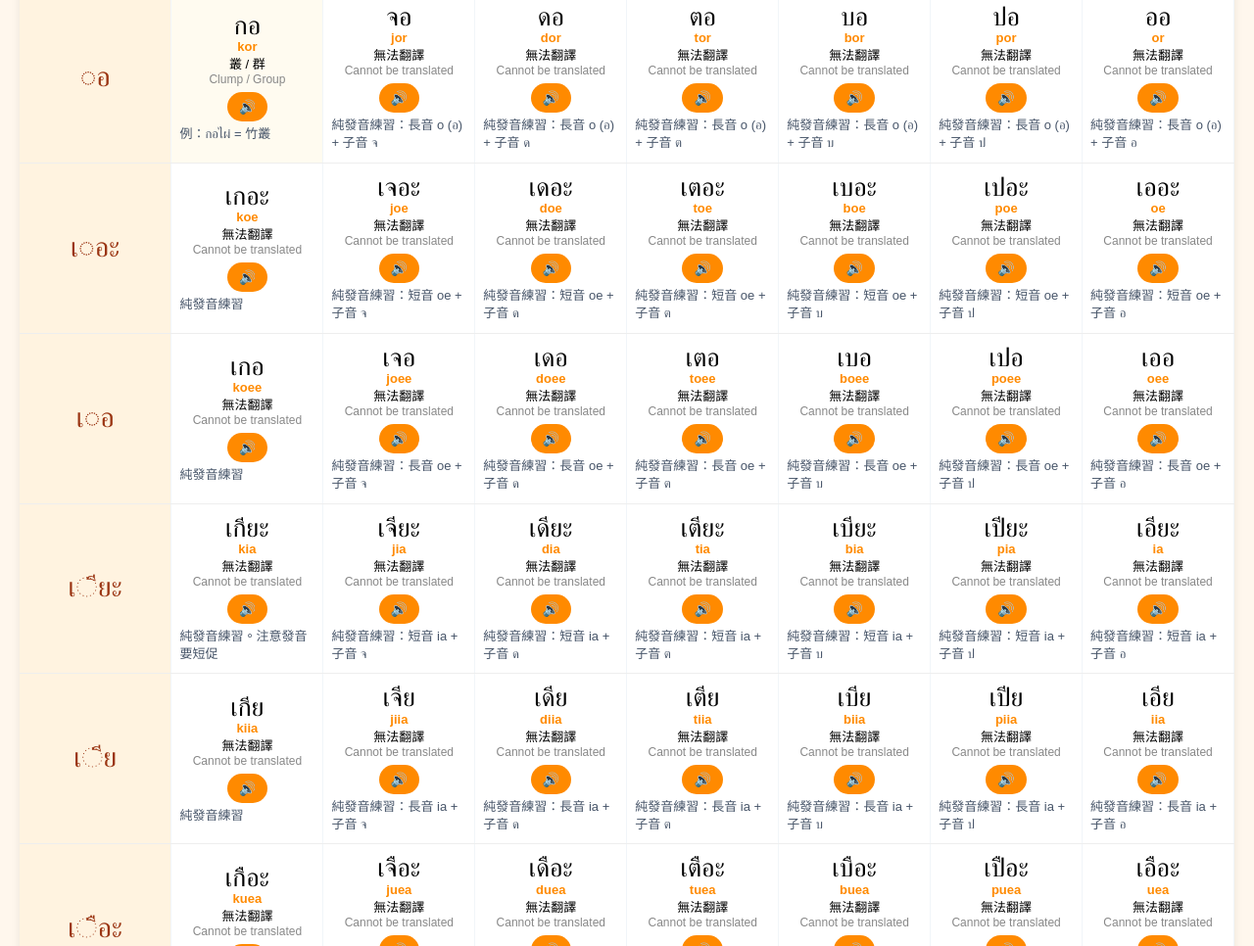
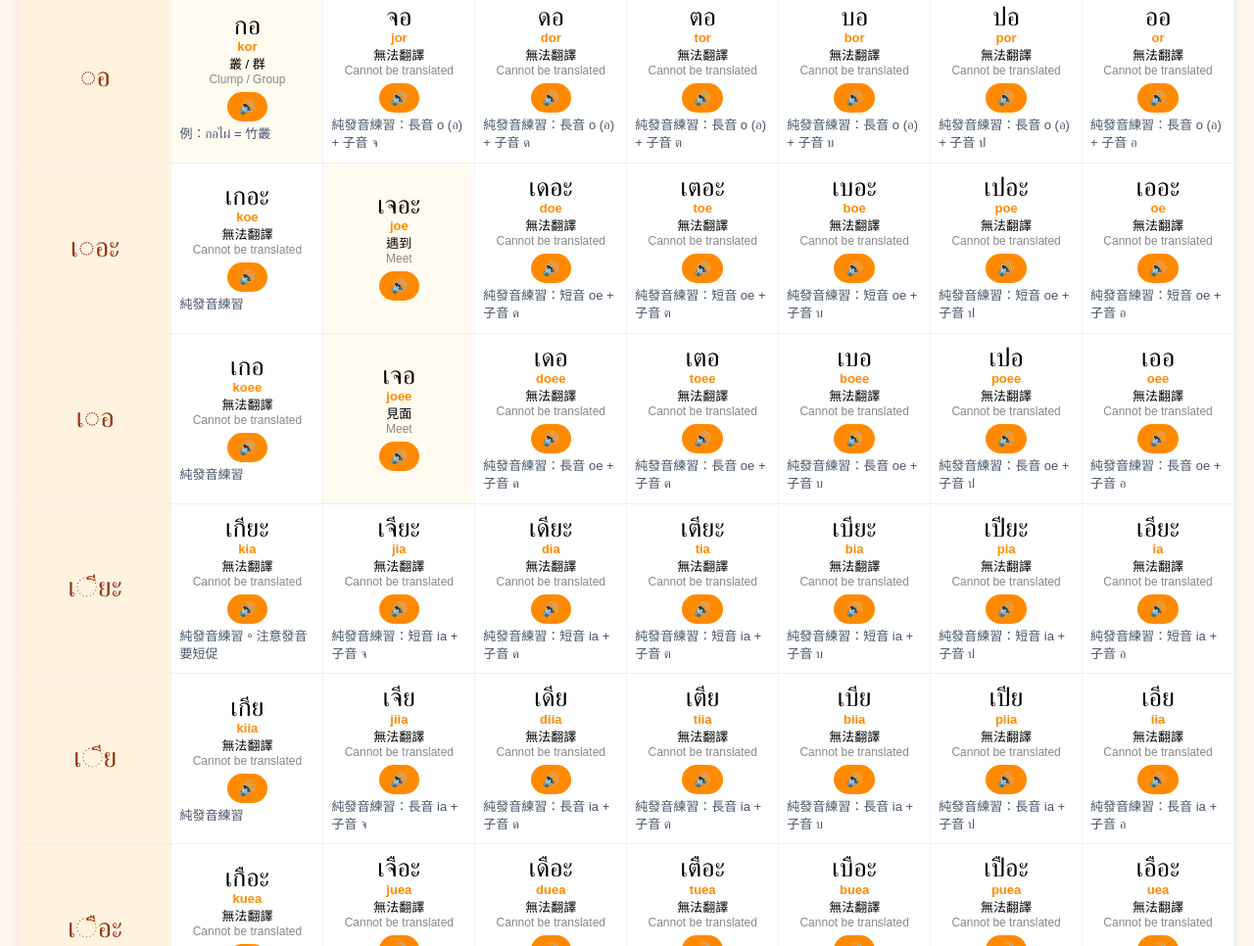
Before and after one commit to Mirien-style/thai-pronunciation-maintest, a plain HTML site: page index.html in a window 1280 px wide. Shown: the part 2852-3818 px from the top of the page at 98% size. Drawn offline with Linux system fonts and the light colour scheme.

Commit message:
Update index.html

```diff
--- a/index.html
+++ b/index.html
@@ -114,6 +114,11 @@ var meaningful = {
   "มี": { zh: "有", en: "To have", remark: "" },
   "กู": { zh: "我 (粗俗)", en: "I (rude)", remark: "注意：กู 是很粗俗的「我」，不要對長輩用" },
   "จู": { zh: "無法翻譯", en: "Cannot be translated", remark: "單獨較少用，常出現在名字裡" },
+
+  //2026.11.15 新增以下
+  "เจอะ": { zh: "遇到", en: "Meet", remark: "" },
+  "เจอ": { zh: "見面", en: "Meet", remark: "" },
+  //2026.11.15 新增以上
   "ดู": { zh: "看", en: "To look / Watch", remark: "超常用！例：ดูหนัง = 看電影" },
   "ตู": { zh: "櫃子 / 你 (粗俗)", en: "Cabinet / You (rude)", remark: "ตู้ = 櫃子，ตู 是粗俗的「你」" },
   "บู": { zh: "無法翻譯", en: "Cannot be translated", remark: "單獨較少用，常見於外來語" },
```
